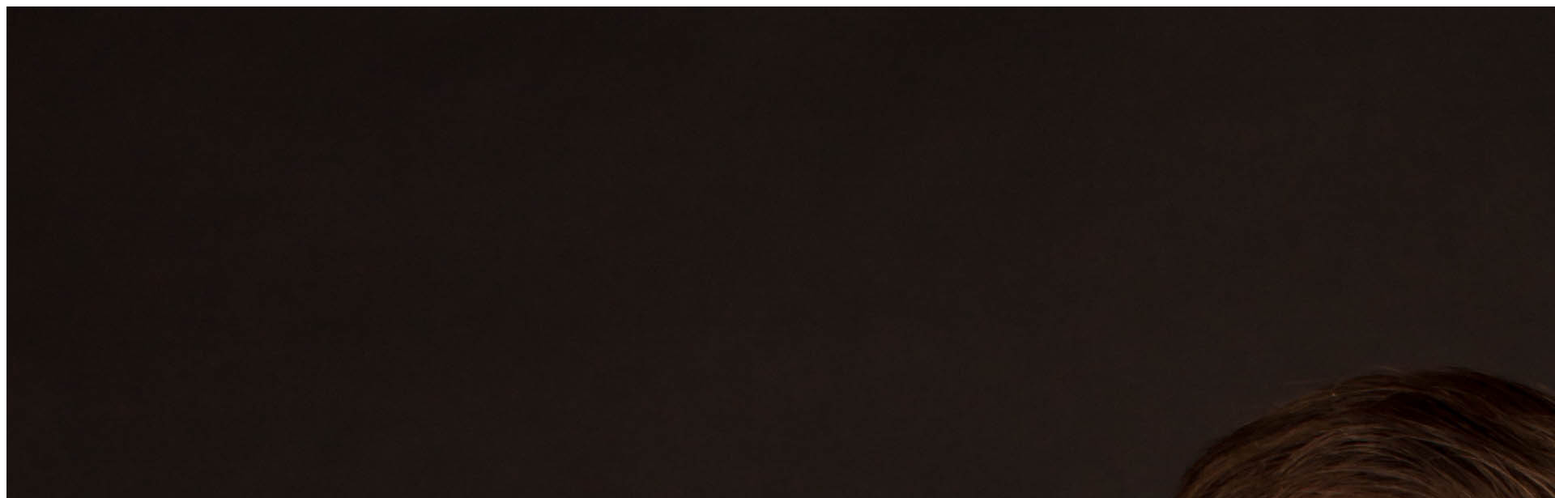
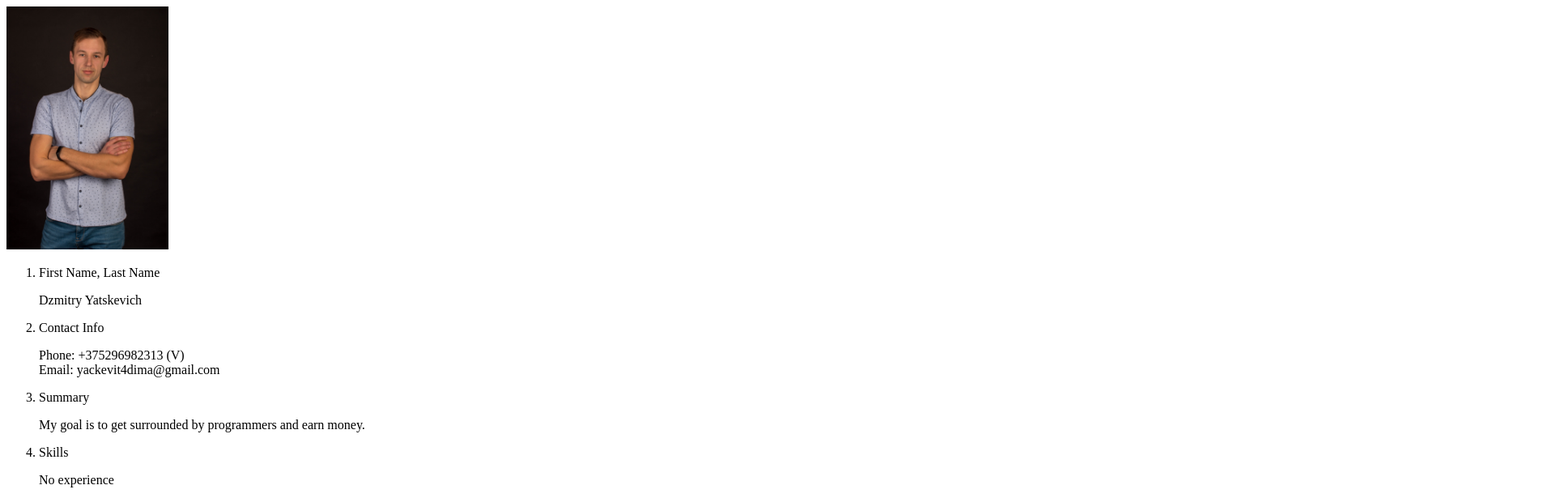
Before and after one commit to GoodFellow23/rsschool-cv, a plain HTML site: page index.html in a window 1280 px wide. Shown: the top 615 px of the page at 81% size, 1920 px wide, since content can reach past the window. Drawn offline with Linux system fonts and the light colour scheme.

Commit message:
feat: add photo size

```diff
--- a/style.css
+++ b/style.css
@@ -2,3 +2,6 @@ body {
     width: 1024px;
     height: 100%;
 }
+img {
+    width: 200px;
+}
```
